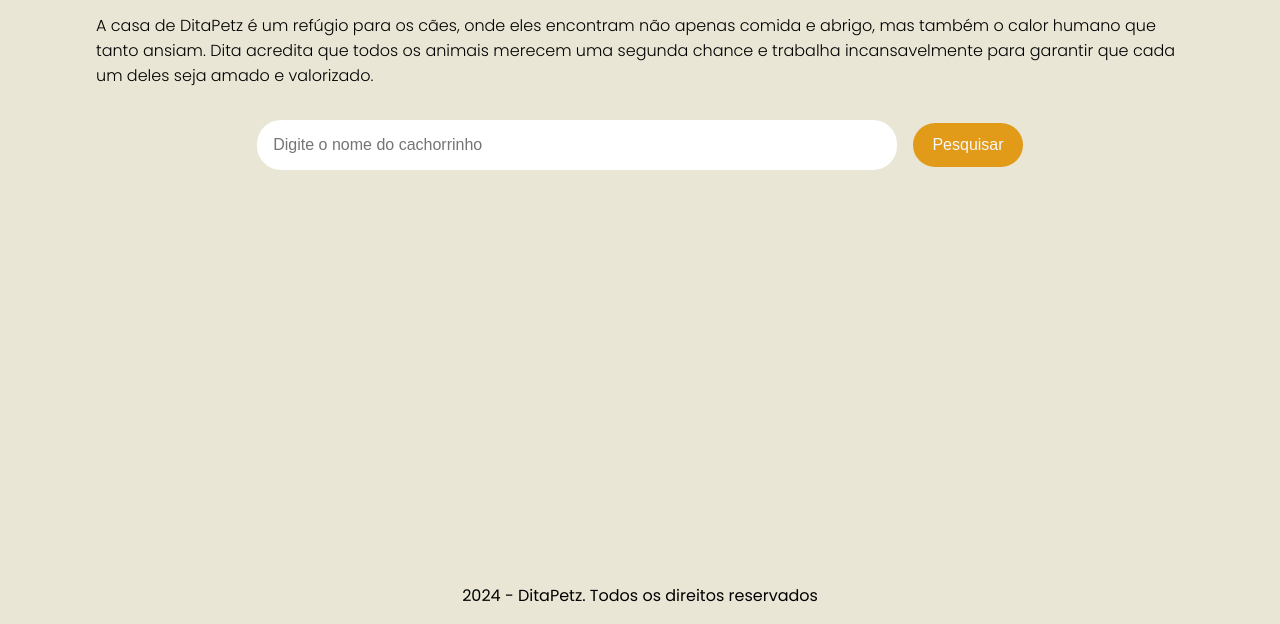
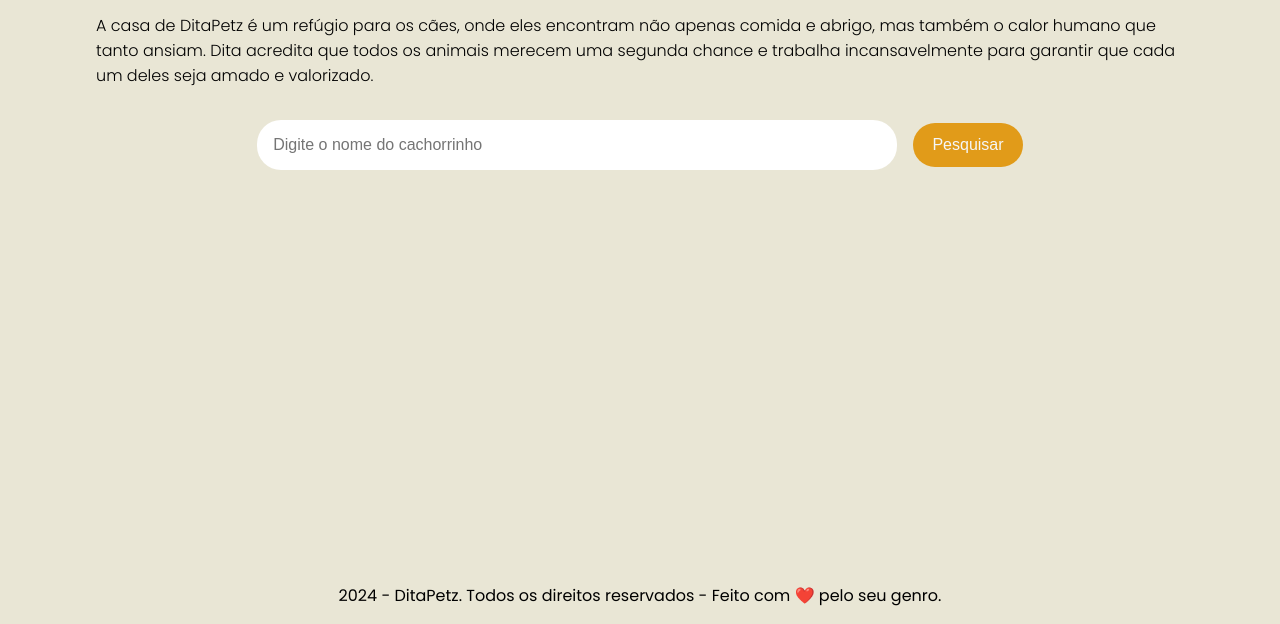
Before and after one commit to ademilsonalmeida/ditapetz, a plain HTML site: page index.html in a window 1280 px wide. Shown: the part 176-800 px from the top of the page. Drawn offline with Linux system fonts and the light colour scheme.

Commit message:
Update index.html

```diff
--- a/index.html
+++ b/index.html
@@ -27,7 +27,7 @@
             </section>
         </main>
         <footer>
-            <p>2024 - DitaPetz. Todos os direitos reservados</p>
+            <p>2024 - DitaPetz. Todos os direitos reservados - Feito com ❤️ pelo seu genro.</p>
         </footer>
         <script src="data.js"></script>
         <script src="app.js"></script>
```
